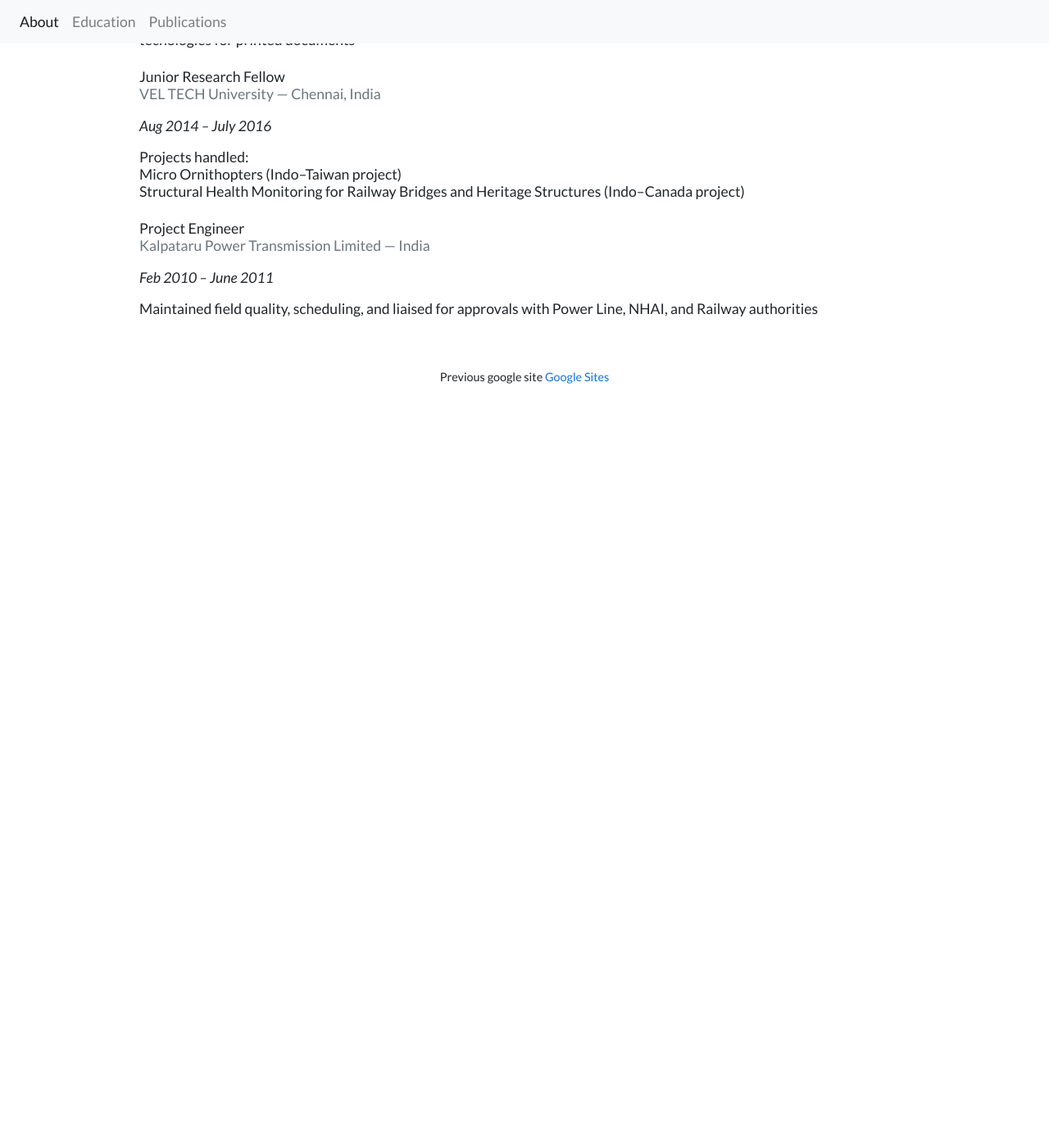
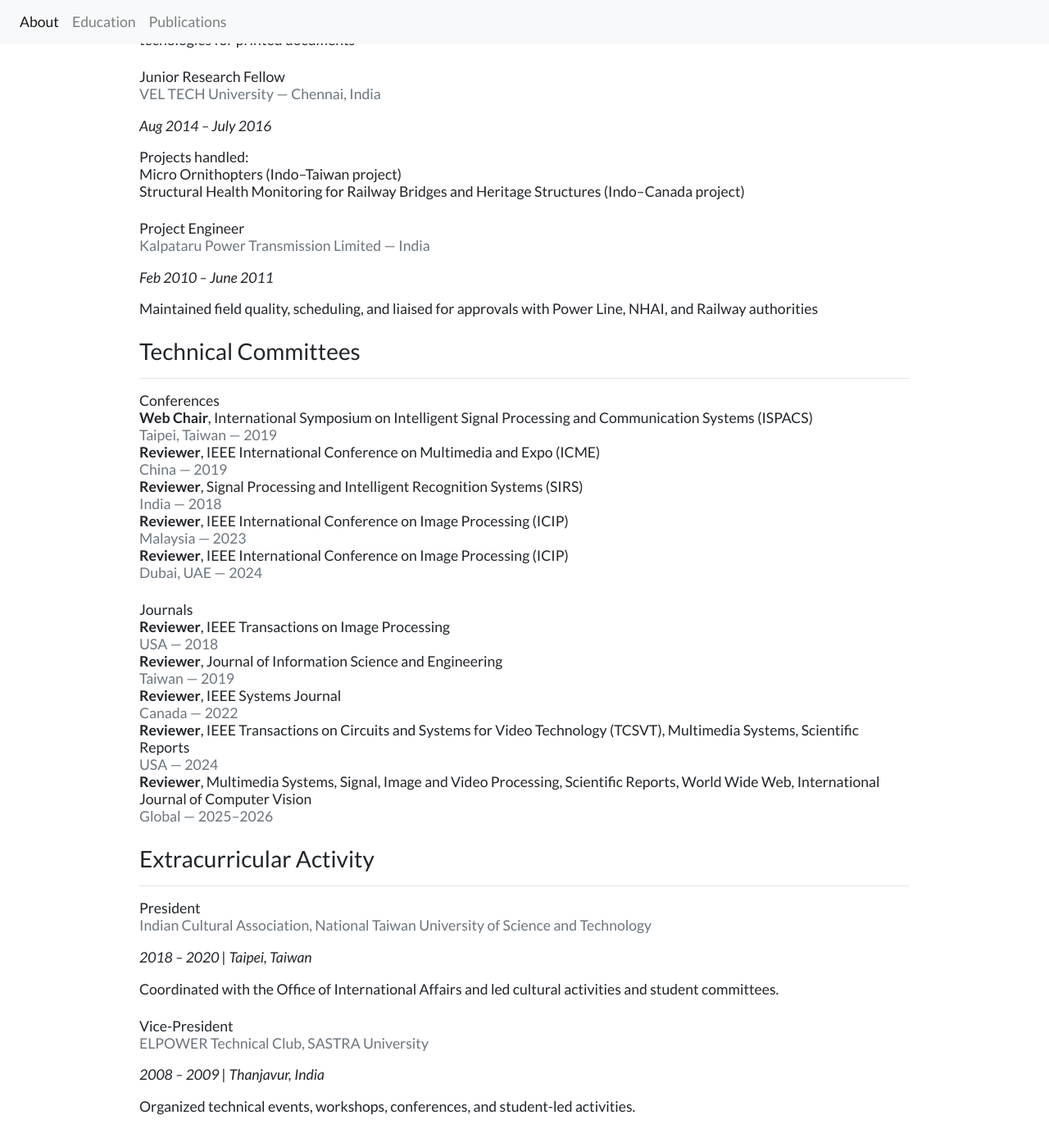
Before and after one commit to SankarSrin/SankarSrin.github.io, a Jekyll site: the page built from index.html, in a window 1280 px wide and 1400 px high, scrolled down 1024 px. Shown: the whole window at 82% size. Built offline with Jekyll 4.4.1, drawn with Linux system fonts in a browser that asks for light colours; before the commit the page ends 1508 px from its top, so only the background shows below that.

Commit message:
add new papers and other

```diff
--- a/_includes/experience.html
+++ b/_includes/experience.html
@@ -61,3 +61,102 @@
     </div>
   </div>
 </div>
+
+<div class="row" id="technical-committees">
+  <div class="col-12">
+    <h2>Technical Committees</h2>
+    <hr>
+
+    <!-- Conferences -->
+    <div class="mb-4">
+      <h4>Conferences</h4>
+      <ul>
+        <li>
+          <strong>Web Chair</strong>, International Symposium on Intelligent Signal Processing and Communication Systems (ISPACS)<br>
+          <span class="text-muted">Taipei, Taiwan — 2019</span>
+        </li>
+        <li>
+          <strong>Reviewer</strong>, IEEE International Conference on Multimedia and Expo (ICME)<br>
+          <span class="text-muted">China — 2019</span>
+        </li>
+        <li>
+          <strong>Reviewer</strong>, Signal Processing and Intelligent Recognition Systems (SIRS)<br>
+          <span class="text-muted">India — 2018</span>
+        </li>
+        <li>
+          <strong>Reviewer</strong>, IEEE International Conference on Image Processing (ICIP)<br>
+          <span class="text-muted">Malaysia — 2023</span>
+        </li>
+        <li>
+          <strong>Reviewer</strong>, IEEE International Conference on Image Processing (ICIP)<br>
+          <span class="text-muted">Dubai, UAE — 2024</span>
+        </li>
+      </ul>
+    </div>
+
+    <!-- Journals -->
+    <div class="mb-4">
+      <h4>Journals</h4>
+      <ul>
+        <li>
+          <strong>Reviewer</strong>, IEEE Transactions on Image Processing<br>
+          <span class="text-muted">USA — 2018</span>
+        </li>
+        <li>
+          <strong>Reviewer</strong>, Journal of Information Science and Engineering<br>
+          <span class="text-muted">Taiwan — 2019</span>
+        </li>
+        <li>
+          <strong>Reviewer</strong>, IEEE Systems Journal<br>
+          <span class="text-muted">Canada — 2022</span>
+        </li>
+        <li>
+          <strong>Reviewer</strong>, IEEE Transactions on Circuits and Systems for Video Technology (TCSVT), Multimedia Systems, Scientific Reports<br>
+          <span class="text-muted">USA — 2024</span>
+        </li>
+        <li>
+          <strong>Reviewer</strong>, Multimedia Systems, Signal, Image and Video Processing, Scientific Reports, World Wide Web, International Journal of Computer Vision<br>
+          <span class="text-muted">Global — 2025–2026</span>
+        </li>
+
+      </ul>
+    </div>
+
+  </div>
+</div>
+
+<div class="row" id="extracurricular">
+  <div class="col-12">
+    <h2>Extracurricular Activity</h2>
+    <hr>
+
+    <!-- President -->
+    <div class="mb-4" style="text-align: justify;">
+      <h4>President</h4>
+      <h5 class="text-muted">
+        Indian Cultural Association, National Taiwan University of Science and Technology
+      </h5>
+      <p><em>2018 – 2020 | Taipei, Taiwan</em></p>
+      <ul>
+        <li>
+          Coordinated with the Office of International Affairs and led cultural activities and student committees.
+        </li>
+      </ul>
+    </div>
+
+    <!-- Vice President -->
+    <div class="mb-4" style="text-align: justify;">
+      <h4>Vice-President</h4>
+      <h5 class="text-muted">
+        ELPOWER Technical Club, SASTRA University
+      </h5>
+      <p><em>2008 – 2009 | Thanjavur, India</em></p>
+      <ul>
+        <li>
+          Organized technical events, workshops, conferences, and student-led activities.
+        </li>
+      </ul>
+    </div>
+
+  </div>
+</div>
```
Also changed, not shown: _includes/publications/publications.html (+24 -9 lines), 3 other files.
